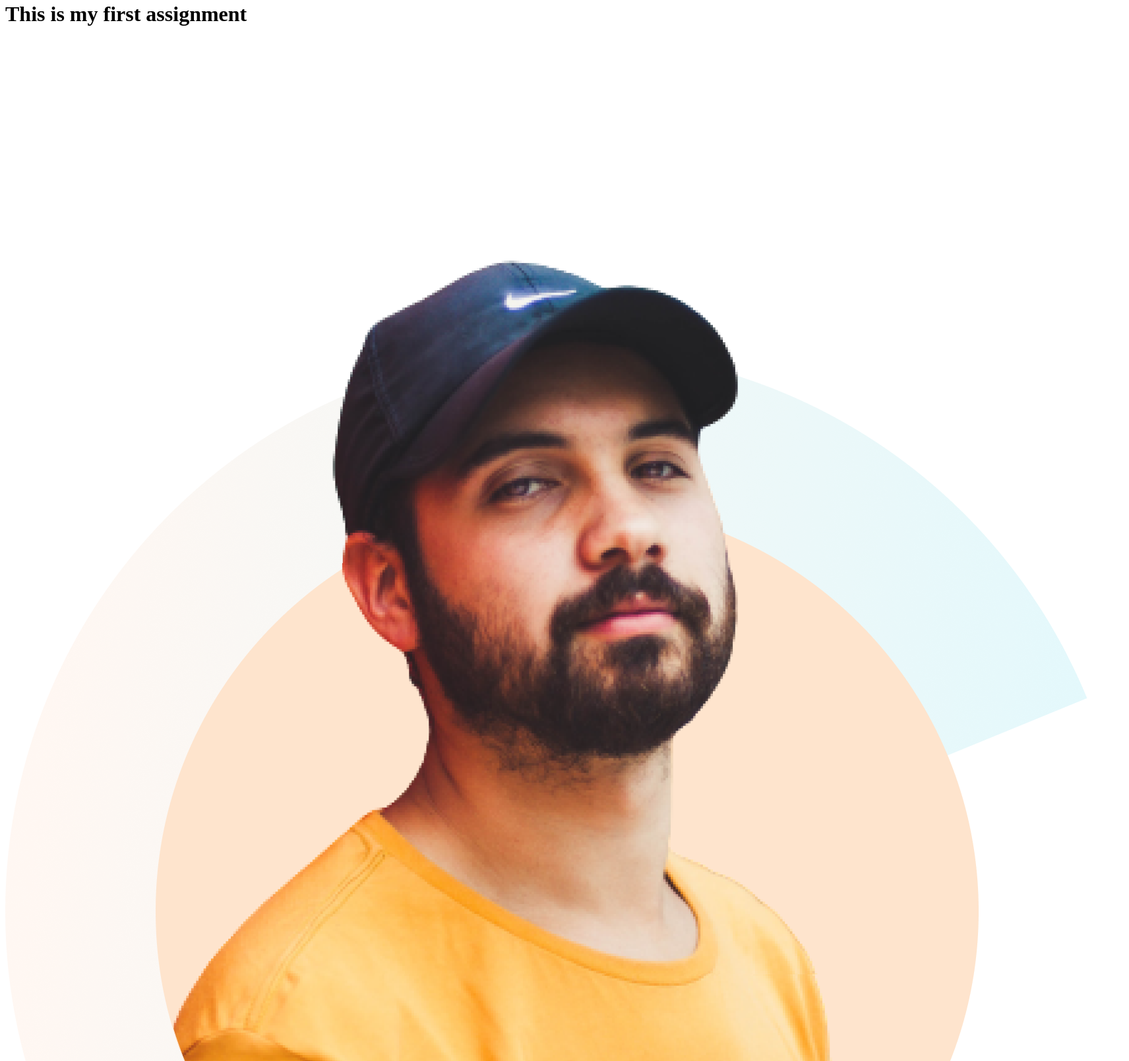
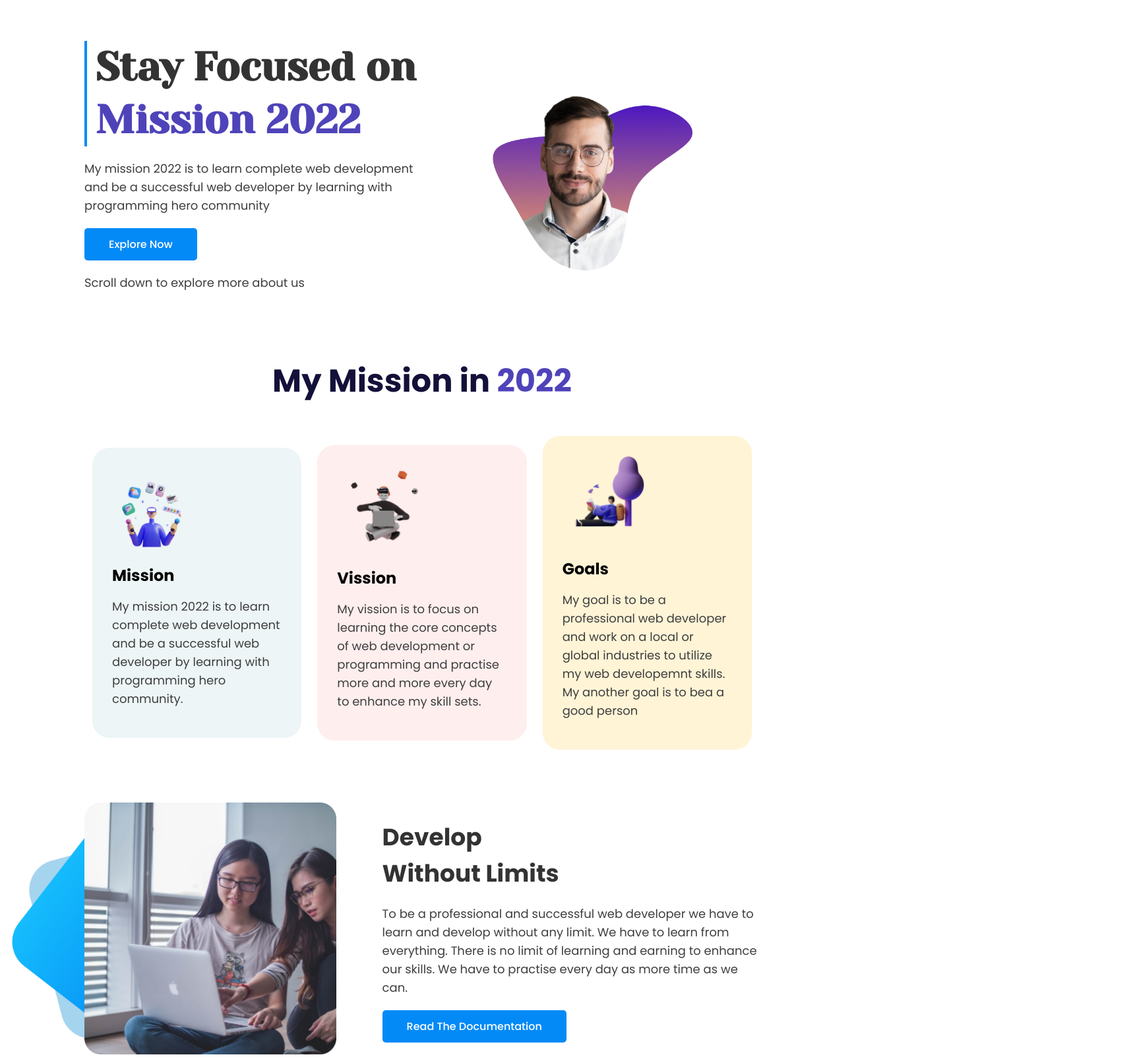
Before and after one commit to najmuleimon/assignment-1, a plain HTML site: page index.html in a window 1280 px wide. Shown: the part 18-1627 px from the top of the page at 66% size, 1712 px wide, since content can reach past the window. Drawn offline with Linux system fonts and the light colour scheme.

Commit message:
work done

```diff
--- a/index.html
+++ b/index.html
@@ -5,11 +5,110 @@
     <meta http-equiv="X-UA-Compatible" content="IE=edge">
     <meta name="viewport" content="width=device-width, initial-scale=1.0">
     <title>Assignment 1</title>
+    <link rel="preconnect" href="https://fonts.googleapis.com">
+    <link rel="preconnect" href="https://fonts.gstatic.com" crossorigin>
+    <link href="https://fonts.googleapis.com/css2?family=Yeseva+One&display=swap" rel="stylesheet">
+    <link href="https://fonts.googleapis.com/css2?family=Poppins:wght@400;500;700&display=swap" rel="stylesheet">
+    <link href="https://fonts.googleapis.com/css2?family=Lobster&display=swap" rel="stylesheet">
+    <link href="https://fonts.googleapis.com/css2?family=Manrope&display=swap" rel="stylesheet">
 
     <link rel="stylesheet" href="style.css">
 </head>
 <body>
-    <h1>This is my first assignment</h1>
-    <img src="images/person/person-0.png" alt="">
+    <section class="banner">
+        <div class="wrapper flex-area">
+            <div class="text-area half-width">
+                <div class="title">
+                    <h1>Stay Focused on</h1>
+                    <h1><span>Mission 2022</span></h1>
+                </div>
+                <p>My mission 2022 is to learn complete web development and be a successful web developer by learning with programming hero community </p>
+                <a class="btn-style" href="#">explore now</a>
+                <p>Scroll down to explore more about us</p>
+            </div>
+            <div class="image-area half-width">
+                <img src="images/person/person-5.png" alt="Banner Image">
+            </div>
+        </div>
+    </section>
+
+    <section class="mission">
+        <div class="wrapper">
+            <h2 class="section-title">My Mission in <span>2022</span></h2>
+            <div class="flex-area">
+                <div class="card blue-color">
+                    <img src="images/illustrators/illustrator-1.png" alt="Mission">
+                    <h5>Mission</h5>
+                    <p>My mission 2022 is to learn complete web development and be a successful web developer by learning with programming hero community.</p>
+                </div>
+                <div class="card red-color">
+                    <img src="images/illustrators/illustrator-2.png" alt="Vission">
+                    <h5>Vission</h5>
+                    <p>My vission is to focus on learning the core concepts of web development or programming and practise more and more every day to enhance my skill sets.</p>
+                </div>
+                <div class="card yellow-color">
+                    <img src="images/illustrators/illustrator-3.png" alt="Goals">
+                    <h5>Goals</h5>
+                    <p>My goal is to be a professional web developer and work on a local or global industries to utilize my web developemnt skills. My another goal is to bea a good person</p>
+                </div>
+            </div>
+        </div>
+    </section>
+
+    <section class="about-top">
+        <div class="wrapper">
+            <div class="flex-area">
+                <div class="about-img">
+                    <img src="images/pictures/coding.png" alt="About">
+                </div>
+                <div class="about-text">
+                    <h3>Develop <br> Without Limits</h3>
+                    <p>To be a professional and successful web developer we have to learn and develop without any limit. We have to learn from everything. There is no limit of learning and earning to enhance our skills. We have to practise every day as more time as we can.</p>
+                    <a class="btn-style" href="#">Read the  Documentation</a>
+                </div>
+            </div>
+        </div>
+    </section>
+
+    <section class="about-bottom">
+        <div class="wrapper">
+            <div class="flex-area">
+                <div class="about-text">
+                    <h3>Know our <br>Global Community</h3>
+                    <p>To be a professional and successful web developer we have to learn and develop without any limit. We have to learn from everything. There is no limit of learning and earning to enhance our skills. We have to practise every day as more time as we can.</p>
+                    <a class="btn-style" href="#">Read the  Documentation</a>
+                </div>
+                <div class="about-img">
+                    <img src="images/pictures/project.png" alt="About">
+                </div>
+            </div>
+        </div>
+    </section>
+
+    <section class="solution">
+        <div class="wrapper">
+            <h2 class="section-title">Perfect <span>Control</span> and <span> Solutions</span></h2>
+            <div class="flex-area">
+                <div class="half-width">
+                    <img src="images/illustrators/illustrator-4.png" alt="Solution">
+                </div>
+                <div class="half-width">
+                    <h3>We bring <span>solutions</span> <br> to make life easier</h3>
+                    <p>To make life easier we have to make everything easy. For doing this we have to separate out everyday tasks into a small module and finish every tasks in time. We don't have to leave any task for the future. Everything have to do on time. Timing is a good sense.</p>
+                    <ul>
+                        <li><p>Show all the provoded video on time.</p></li>
+                        <li><p>Practise all the tasks showed in the video lessons.</p></li>
+                        <li><p>Complete all the projects and assignments on time.</p></li>
+                    </ul>
+                    <a class="btn-style" href="#">Explore Now</a>
+                </div>
+            </div>
+        </div>
+    </section>
+
+    <footer>
+        <h4>Mission <span>2022</span></h4>
+        <p>Hard work, Perseverance, and Determination for 2022</p>
+    </footer>
 </body>
 </html>
--- a/style.css
+++ b/style.css
@@ -0,0 +1,225 @@
+body {
+    font-family: 'Poppins', sans-serif;
+    margin: 0;
+}
+
+h1,
+h2,
+h3,
+h4,
+h5,
+h6,
+p {
+    margin: 0;
+    padding: 0;
+}
+
+.wrapper {
+    width: 80%;
+    margin: 0 auto;
+}
+
+.flex-area {
+    display: flex;
+    align-items: center;
+    justify-content: space-between;
+}
+
+img {
+    width: 100%;
+}
+
+section {
+    margin-bottom: 80px;
+}
+
+.half-width {
+    width: 50%;
+}
+
+.btn-style {
+    display: inline-block;
+    text-decoration: none;
+    font-weight: 500;
+    font-size: 16px;
+    color: #fff;
+    background-color: #048af7;
+    padding: 12px 37px;
+    text-transform: capitalize;
+    border-radius: 5px;
+    -webkit-border-radius: 5px;
+    -moz-border-radius: 5px;
+    -ms-border-radius: 5px;
+    -o-border-radius: 5px;
+}
+
+h1 {
+    font-family: 'Yeseva One', cursive;
+    font-size: 60px;
+    line-height: 80px;
+    color: #333333;
+}
+
+h1 span,
+h3 span {
+    color: #4f43ba;
+}
+
+h3 {
+    font-weight: 700;
+    color: #333;
+    font-size: 36px;
+}
+
+h5 {
+    font-weight: 600;
+    font-size: 24px;
+    color: #000;
+    padding-top: 12px;
+    padding-bottom: 16px;
+}
+
+p {
+    font-weight: 400;
+    font-size: 18px;
+    line-height: 28px;
+    color: #3E3E3E;
+}
+
+.section-title {
+    font-weight: 700;
+    font-size: 48px;
+    line-height: 70px;
+    color: #13103A;
+    text-align: center;
+    padding-bottom: 48px;
+}
+
+.section-title span {
+    color: #4f43ba;
+}
+
+.banner {
+    margin-top: 80px;
+}
+
+.banner .text-area,
+.banner .image-area {
+    width: 50%;
+}
+
+.banner .image-area {
+    text-align: center;
+}
+
+.banner .title {
+    border-left: 4px solid #048af7;
+    padding-left: 13px;
+}
+
+.banner p {
+    padding: 20px 0;
+}
+
+.banner img {
+    width: 60%;
+}
+
+.mission .card {
+    width: 33.33%;
+    border-radius: 26px;
+    -webkit-border-radius: 26px;
+    -moz-border-radius: 26px;
+    -ms-border-radius: 26px;
+    -o-border-radius: 26px;
+    margin: 0 12px;
+    padding: 25px 30px 45px 30px;
+}
+
+.mission .blue-color {
+    background-color: rgba(79, 157, 166, 0.1);
+}
+
+.mission .red-color {
+    background-color: rgba(255, 89, 89, 0.1);
+}
+
+.mission .yellow-color {
+    background-color: #fff4d6;
+}
+
+.mission .card img {
+    width: 140px;
+}
+
+.about-top {
+    background-image: url(images/shapes/shape-6.png);
+    background-repeat: no-repeat;
+    background-position: left top;
+    background-size: contain;
+}
+
+.about-bottom {
+    background-image: url(images/shapes/shape-6.png);
+    background-repeat: no-repeat;
+    background-position: 100% 0;
+    background-size: contain;
+}
+
+.about-img {
+    width: 40%;
+}
+
+.about-text {
+    width: 60%;
+}
+
+.about-top .about-text {
+    padding-left: 70px;
+}
+
+.about-bottom .about-text {
+    padding-right: 100px;
+}
+
+.about-text p {
+    padding: 20px 0;
+}
+
+.solution ul {
+    padding-bottom: 20px;
+}
+
+.solution p {
+    padding-top: 20px;
+}
+
+.solution img {
+    width: 70%;
+}
+
+footer {
+    background-color: #0B0D17;
+    text-align: center;
+    padding: 40px 0;
+}
+
+footer h4 {
+    font-family: 'Lobster', cursive;
+    font-size: 36px;
+    line-height: 44px;
+    font-weight: 400;
+    color: #fff;
+}
+
+footer h4 span {
+    color: #048af7;
+}
+
+footer p {
+    font-family: 'Manrope', sans-serif;
+    font-size: 14px;
+    line-height: 24px;
+    color: #D9DBE1;
+    padding-top: 24px;
+}
```
Also changed, not shown: images/illustrators/illustrator-4.png (added).
